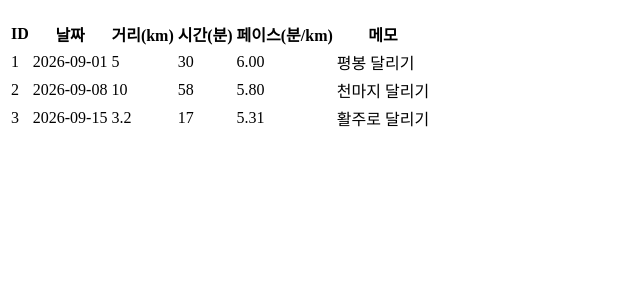
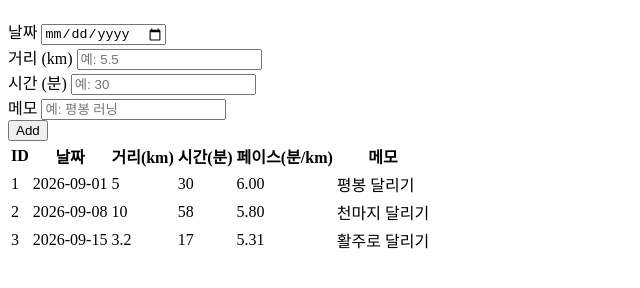
Before and after one commit to 22500178-stack/2026OSS_assign05, a plain HTML site: page crud.html in a window 1280 px wide. Shown: the part 110-398 px from the top of the page, without its empty margins (0-640 px from the left). Drawn offline with Linux system fonts and the light colour scheme.

Commit message:
form 작성

```diff
--- a/crud.html
+++ b/crud.html
@@ -11,6 +11,27 @@
 <body>
     <p><a href="index.html">목록으로 가기</a></p>
     <h1>나의 러닝 기록 관리</h1>
+
+    <form id="runForm">
+        <div class="form-row">
+            <label for="date">날짜</label>
+            <input type="date" id="date" name="date">
+        </div>
+        <div class="form-row">
+            <label for="distance">거리 (km)</label>
+            <input type="text" id="distance" name="distance" placeholder="예: 5.5">
+        </div>
+        <div class="form-row">
+            <label for="time">시간 (분)</label>
+            <input type="text" id="time" name="time" placeholder="예: 30">
+        </div>
+        <div class="form-row">
+            <label for="note">메모</label>
+            <input type="text" id="note" name="note" placeholder="예: 평봉 러닝">
+        </div>
+
+        <button type="submit" id="submitBtn">Add</button>
+    </form>
 
     <table id="runTable">
         <thead>
```
